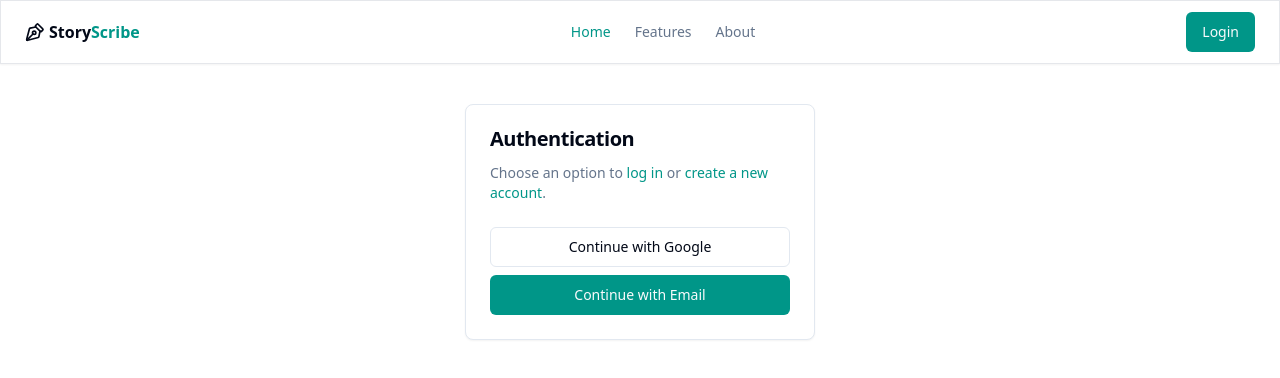
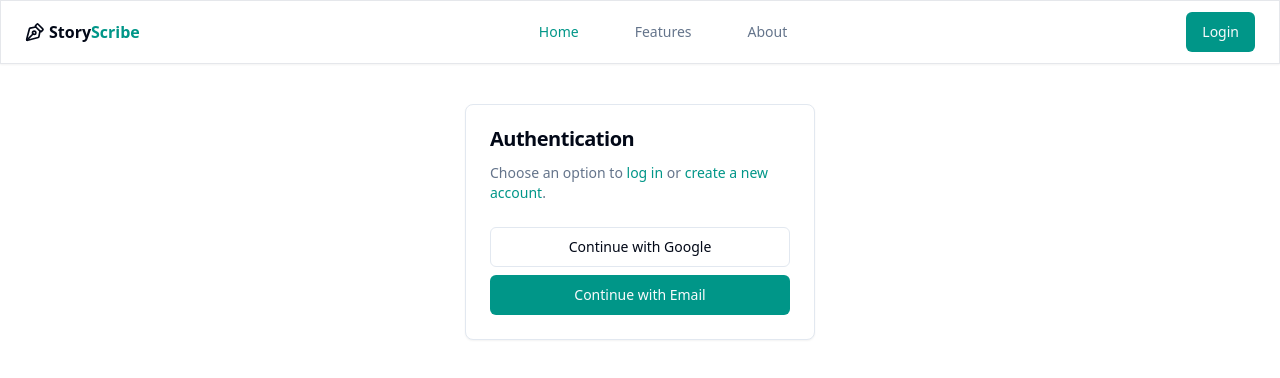
Before and after one commit to Nayak-Sahil/StoryScribe, a React (Vite) app in the folder client/: page /auth in a window 1280 px wide. Shown: the top 378 px of the page. Built offline with nearby package versions, Linux system fonts and the light colour scheme.

Commit message:
Update: Navbar of landing page

```diff
--- a/client/src/Landing/Navbar.jsx
+++ b/client/src/Landing/Navbar.jsx
@@ -18,7 +18,7 @@ export default function Navbar() {
   }, [location]);
 
   return (
-    <header className="w-full justify-between sticky top-0 flex h-16 items-center gap-4 bg-background px-4 md:px-6 shadow-sm border border-gray-200">
+    <header className="bg-white z-10 w-full justify-between sticky top-0 flex h-16 items-center gap-4 px-4 md:px-6 shadow-sm border border-gray-200">
       <div className="order-1 flex justify-center">
         <Link
           href="#"
@@ -27,7 +27,7 @@ export default function Navbar() {
           <Logo />
         </Link>
       </div>
-      <nav className="order-2 w-full hidden flex-col gap-6 text-lg font-medium md:flex md:flex-row md:items-center md:justify-center md:gap-5 md:text-sm lg:gap-6">
+      <nav className="order-2 w-full hidden flex-col gap-6 text-lg font-medium md:flex md:flex-row md:items-center md:justify-center md:gap-5 md:text-sm lg:gap-14">
         <Link
           href="#"
           className="text-foreground transition-colors hover:text-foreground"
```
